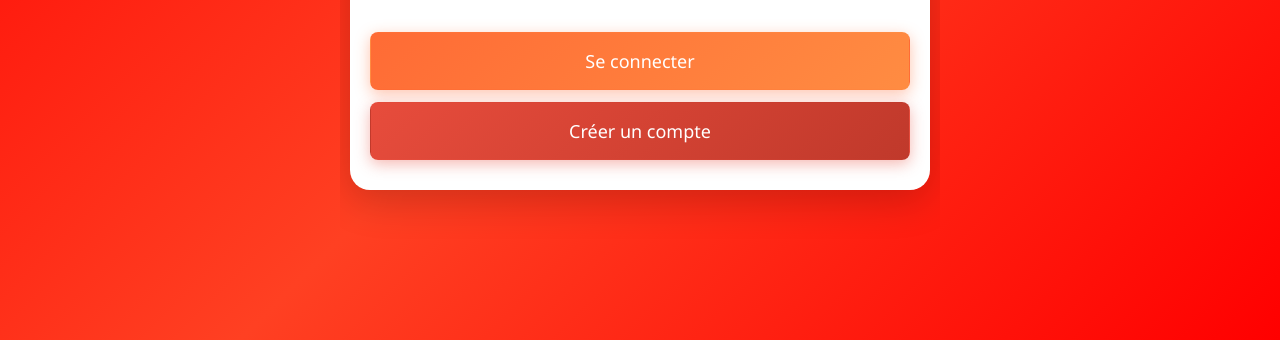
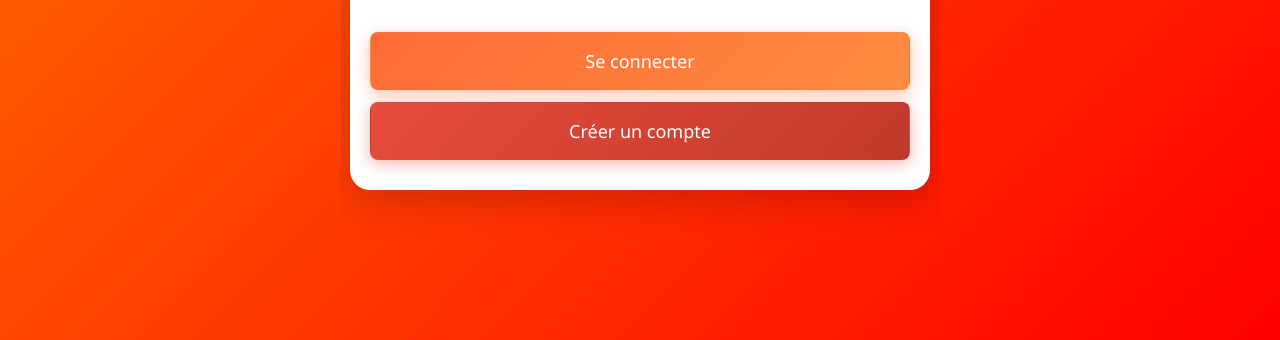
Before and after one commit to Felixooos/Mon-Site, a website built with Vite: page index.html in a window 1280 px wide. Shown: the part 460-800 px from the top of the page. Built offline with nearby package versions, Linux system fonts and the light colour scheme.

Commit message:
Mise à jour rapide

```diff
--- a/index.html
+++ b/index.html
@@ -15,7 +15,7 @@
       }
       body {
         font-family: 'Segoe UI', Tahoma, Geneva, Verdana, sans-serif;
-        background: linear-gradient(135deg, #ff0000 0%, #ff4022 50%, #ff0000 100%);
+        background: linear-gradient(135deg, #ff7300 0%,#ff0000 100%);
         height: 100vh;
         display: flex;
         justify-content: center;
```
